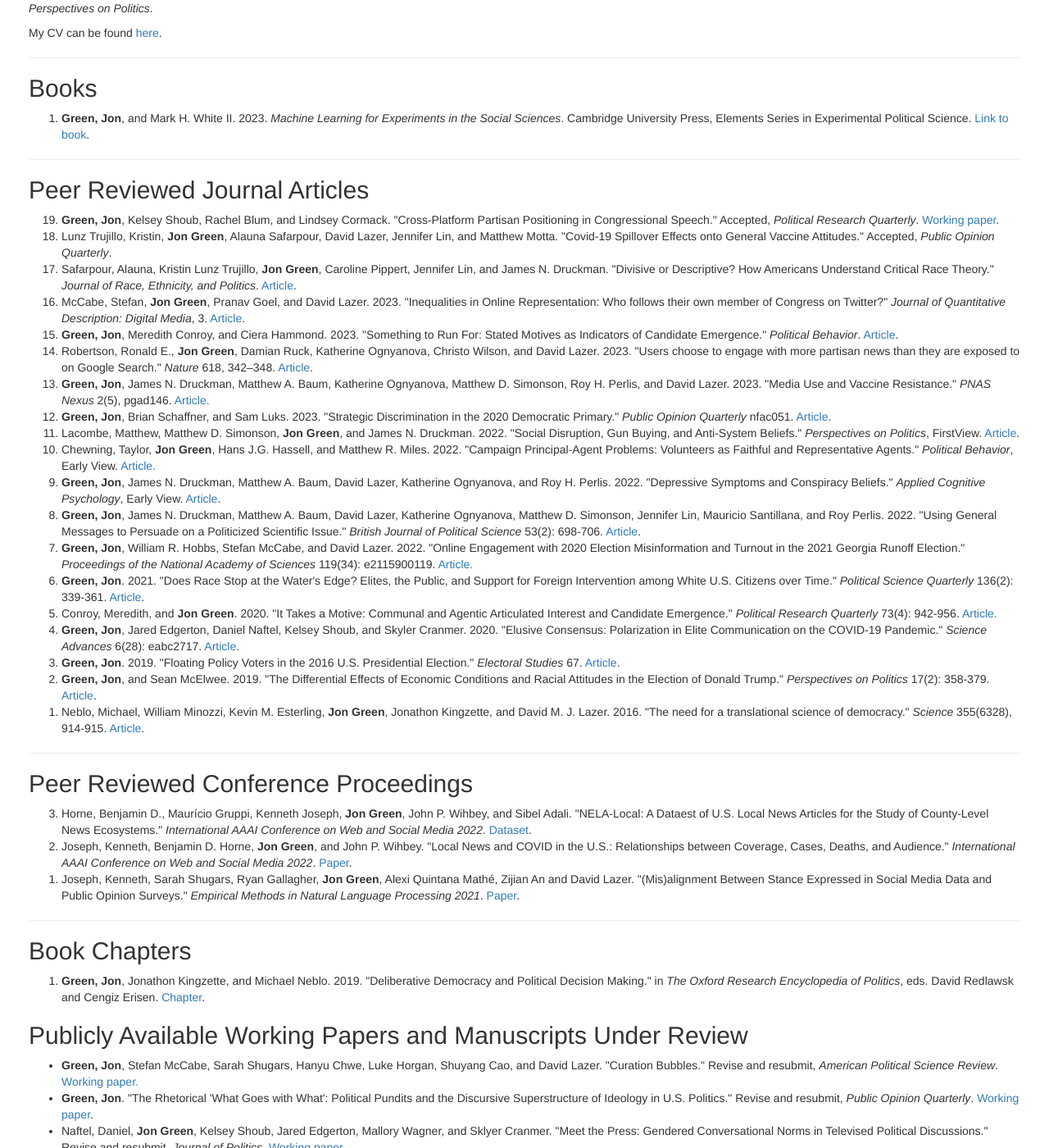
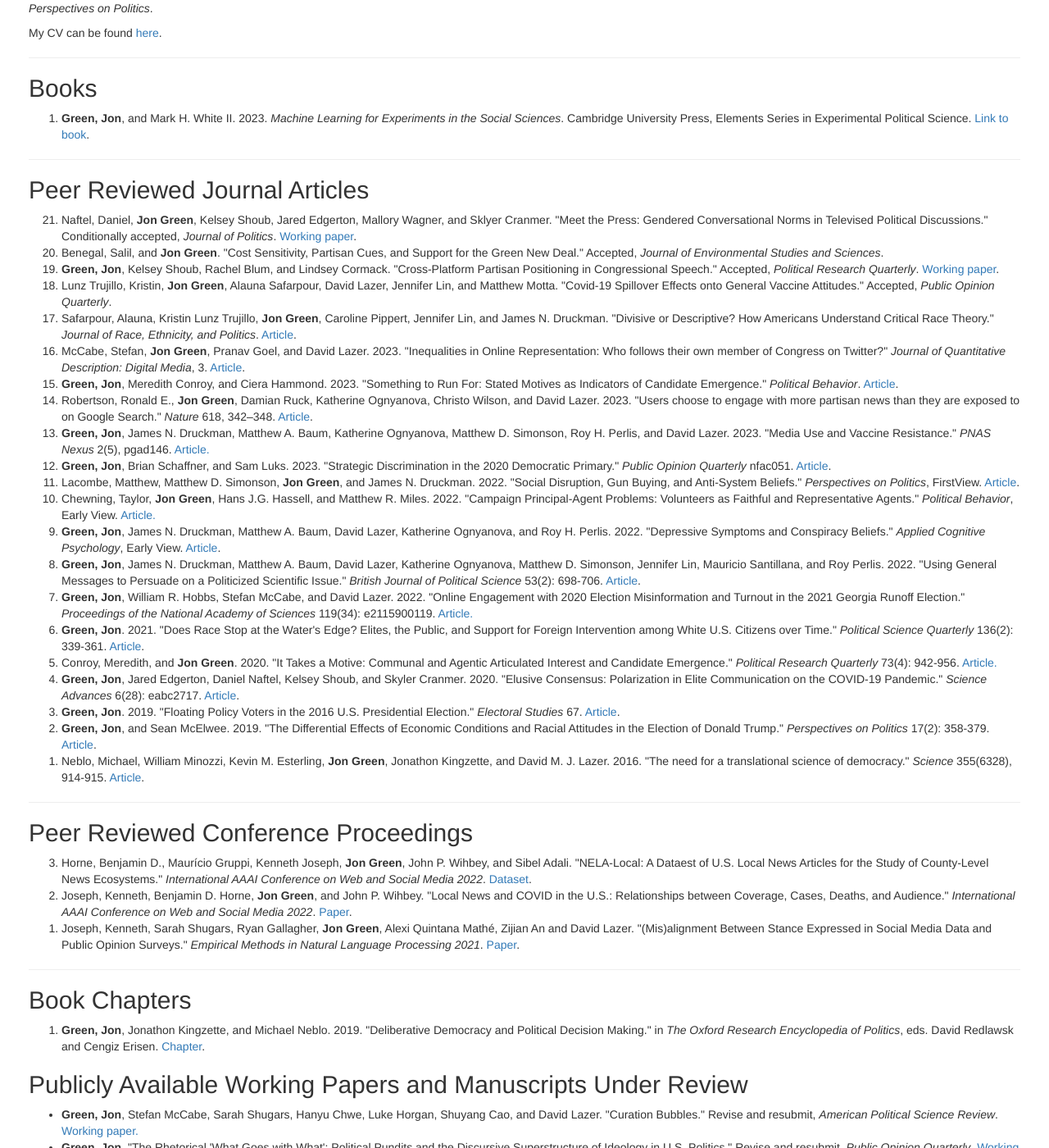
Before and after one commit to jgreen4919/jgreen4919.github.io, a Jekyll site: the page index.html, which Jekyll copies as it is, in a window 1280 px wide and 1400 px high, scrolled down 591 px. Shown: the whole window at 82% size. Built offline with Jekyll 4.4.1, drawn with Linux system fonts in a browser that asks for light colours; some of the changed text lies outside the part shown.

Commit message:
interruptions

```diff
--- a/index.html
+++ b/index.html
@@ -38,6 +38,8 @@
     <hr>
     <h2>Peer Reviewed Journal Articles</h2>
     <ol reversed>
+    <li>Naftel, Daniel, <strong>Jon Green</strong>, Kelsey Shoub, Jared Edgerton, Mallory Wagner, and Sklyer Cranmer. "Meet the Press: Gendered Conversational Norms in Televised Political Discussions." Conditionally accepted, <i>Journal of Politics</i>. <a href="https://osf.io/my8us/">Working paper</a>.</li>
+    <li>Benegal, Salil, and <strong>Jon Green</strong>. "Cost Sensitivity, Partisan Cues, and Support for the Green New Deal." Accepted, <i>Journal of Environmental Studies and Sciences</i>.</li>
     <li> <strong>Green, Jon</strong>, Kelsey Shoub, Rachel Blum, and Lindsey Cormack. "Cross-Platform Partisan Positioning in Congressional Speech." Accepted, <i>Political Research Quarterly</i>. <a href="https://osf.io/85atn">Working paper</a>.</li>
     <li>Lunz Trujillo, Kristin, <strong>Jon Green</strong>, Alauna Safarpour, David Lazer, Jennifer Lin, and Matthew Motta. "Covid-19 Spillover Effects onto General Vaccine Attitudes." Accepted, <i>Public Opinion Quarterly</i>.</li>
     <li> Safarpour, Alauna, Kristin Lunz Trujillo, <strong>Jon Green</strong>, Caroline Pippert, Jennifer Lin, and James N. Druckman. "Divisive or Descriptive? How Americans Understand Critical Race Theory." <i>Journal of Race, Ethnicity, and Politics</i>. <a href="https://www.cambridge.org/core/journals/journal-of-race-ethnicity-and-politics/article/divisive-or-descriptive-how-americans-understand-critical-race-theory/F38A0BF94B50FC32BEAA667498936458">Article</a>.</li></li>
```
Also changed, not shown: other parts of index.html (+0 -2 lines), 5 other files.
